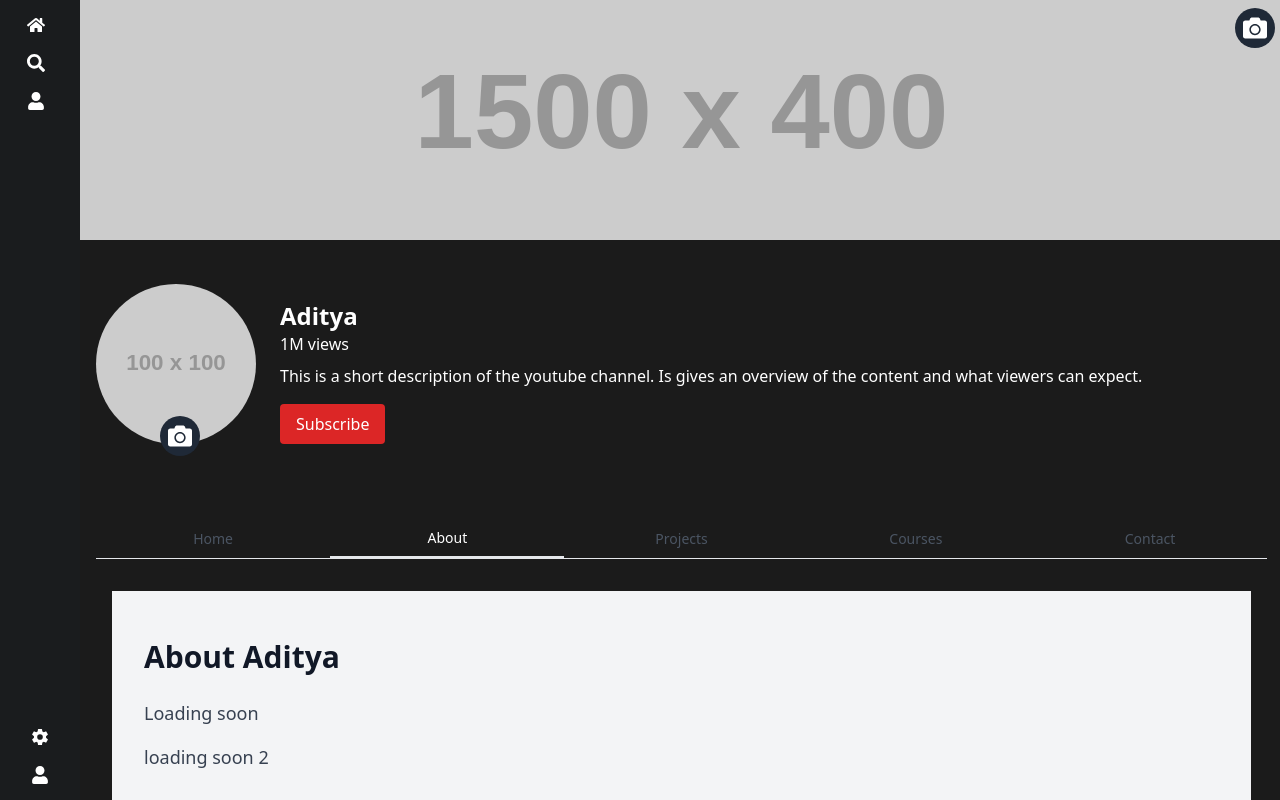
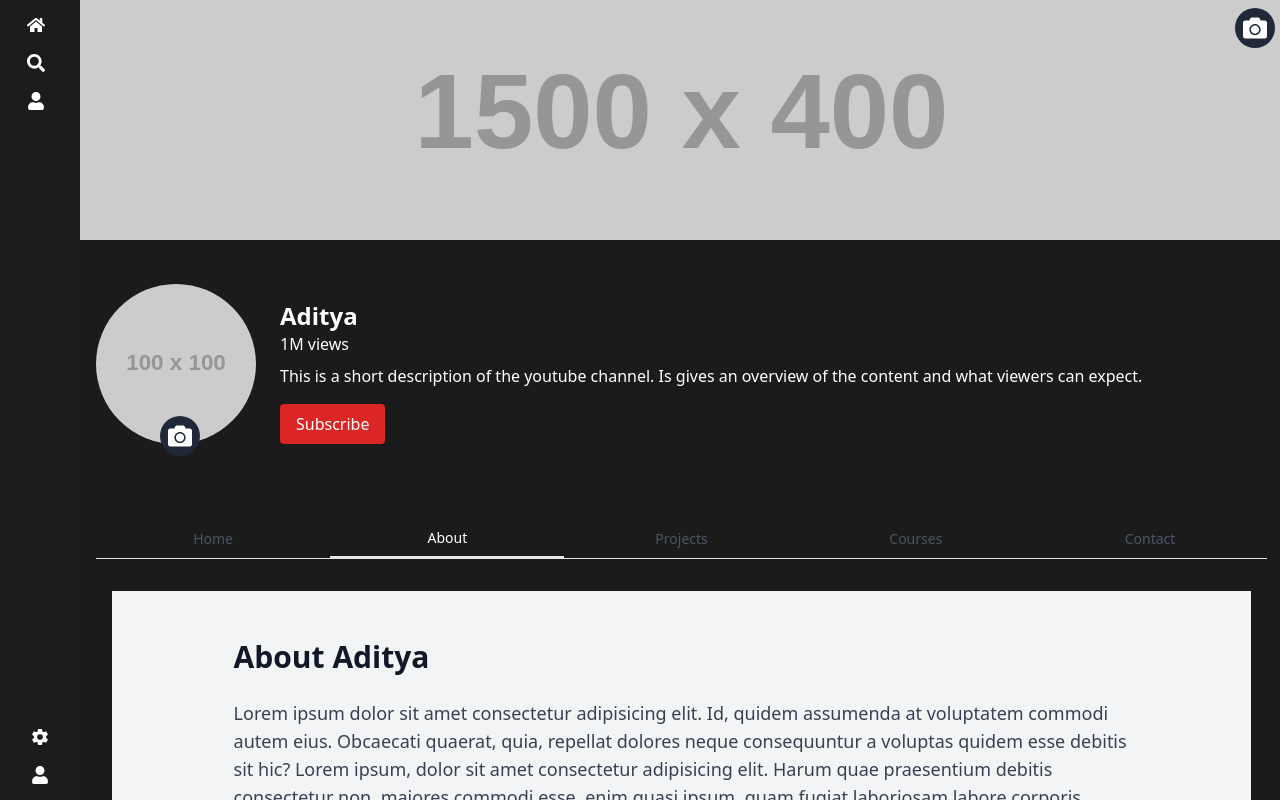
Before and after one commit to aditya-dolas-dev/Clone-Youtube-page, a React (Vite) app: page / in a window 1280 px wide. Both pictures are taken after a click on the button "About". Shown: the top 800 px of the page. Built offline with nearby package versions, Linux system fonts and the light colour scheme.

Commit message:
slight changes updated in About.tsx

```diff
--- a/src/components/About.tsx
+++ b/src/components/About.tsx
@@ -3,15 +3,19 @@
 const About = () => {
   return (
     <section className="bg-gray-100 py-12 px-4 sm:px-6 lg:px-8">
-      <div className="max-w-4-xl mx-auto">
+      <div className="max-w-4xl mx-auto">
         <h2 className="text-3xl font-extrabold text-gray-900 mb-6">
           About Aditya
         </h2>
         <p className="text-lg text-gray-700">
-          Loading soon
+          Lorem ipsum dolor sit amet consectetur adipisicing elit. Id, quidem assumenda at voluptatem commodi autem eius. Obcaecati quaerat, quia, repellat dolores neque consequuntur a voluptas quidem esse debitis sit hic?
+          Lorem ipsum, dolor sit amet consectetur adipisicing elit. Harum quae praesentium debitis consectetur non, maiores commodi esse, enim quasi ipsum, quam fugiat laboriosam labore corporis deserunt illum inventore odit aut?
+          Lorem, ipsum dolor sit amet consectetur adipisicing elit. Optio ex aperiam facere sapiente eligendi libero dolor voluptatem ad labore incidunt iusto, repudiandae vel perspiciatis cupiditate delectus ipsam tenetur? Totam, saepe?
         </p>
         <p className="mt-4 text-lg text-gray-700">
-          loading soon 2
+        Lorem ipsum dolor sit amet consectetur adipisicing elit. Id, quidem assumenda at voluptatem commodi autem eius. Obcaecati quaerat, quia, repellat dolores neque consequuntur a voluptas quidem esse debitis sit hic?
+          Lorem ipsum, dolor sit amet consectetur adipisicing elit. Harum quae praesentium debitis consectetur non, maiores commodi esse, enim quasi ipsum, quam fugiat laboriosam labore corporis deserunt illum inventore odit aut?
+          Lorem, ipsum dolor sit amet consectetur adipisicing elit. Optio ex aperiam facere sapiente eligendi libero dolor voluptatem ad labore incidunt iusto, repudiandae vel perspiciatis cupiditate delectus ipsam tenetur? Totam, saepe?s
         </p>
 
       </div>
```
